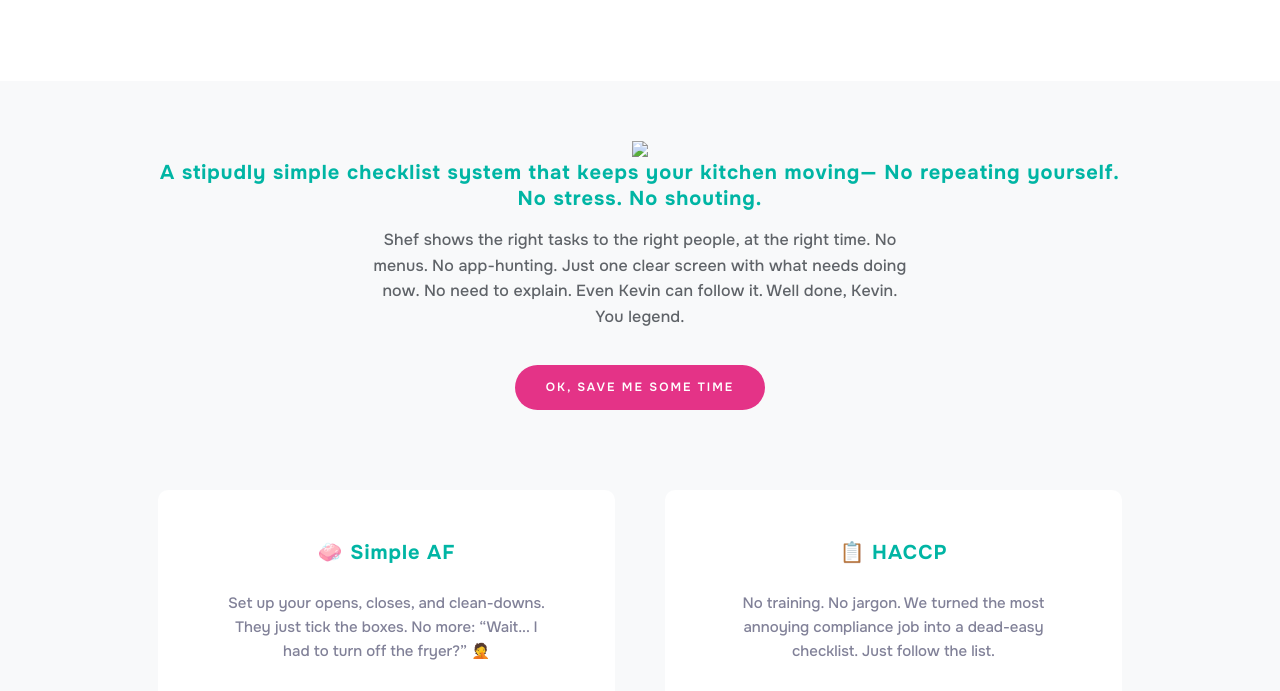
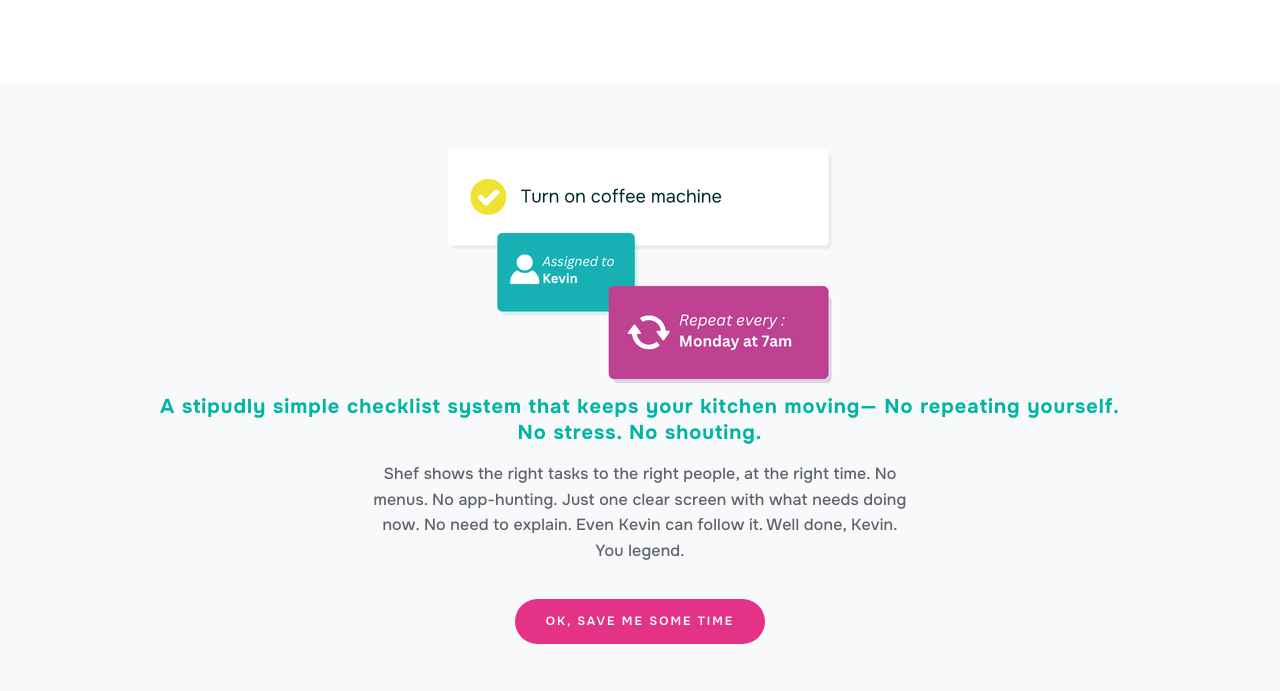
Before and after one commit to servicesur/shef_ie, a plain HTML site: page index.html in a window 1280 px wide. Shown: the part 1220-1911 px from the top of the page. Drawn offline with Linux system fonts and the light colour scheme.

Commit message:
english images

```diff
--- a/index.html
+++ b/index.html
@@ -258,7 +258,7 @@
           <div class="container-m">
             <div class="row text-center">
               <div class="col-md-12">
-                <img class="img-fluid" src="assets/images/shef-tasks.png">
+                <img class="img-fluid" src="assets\images\shef_tasks.png">
                 <div class="features-intro">
                   <h3>A stipudly simple checklist system that keeps your kitchen moving— No repeating yourself. No stress. No shouting.</h3>
                   <p>Shef shows the right tasks to the right people, at the right time.
```
